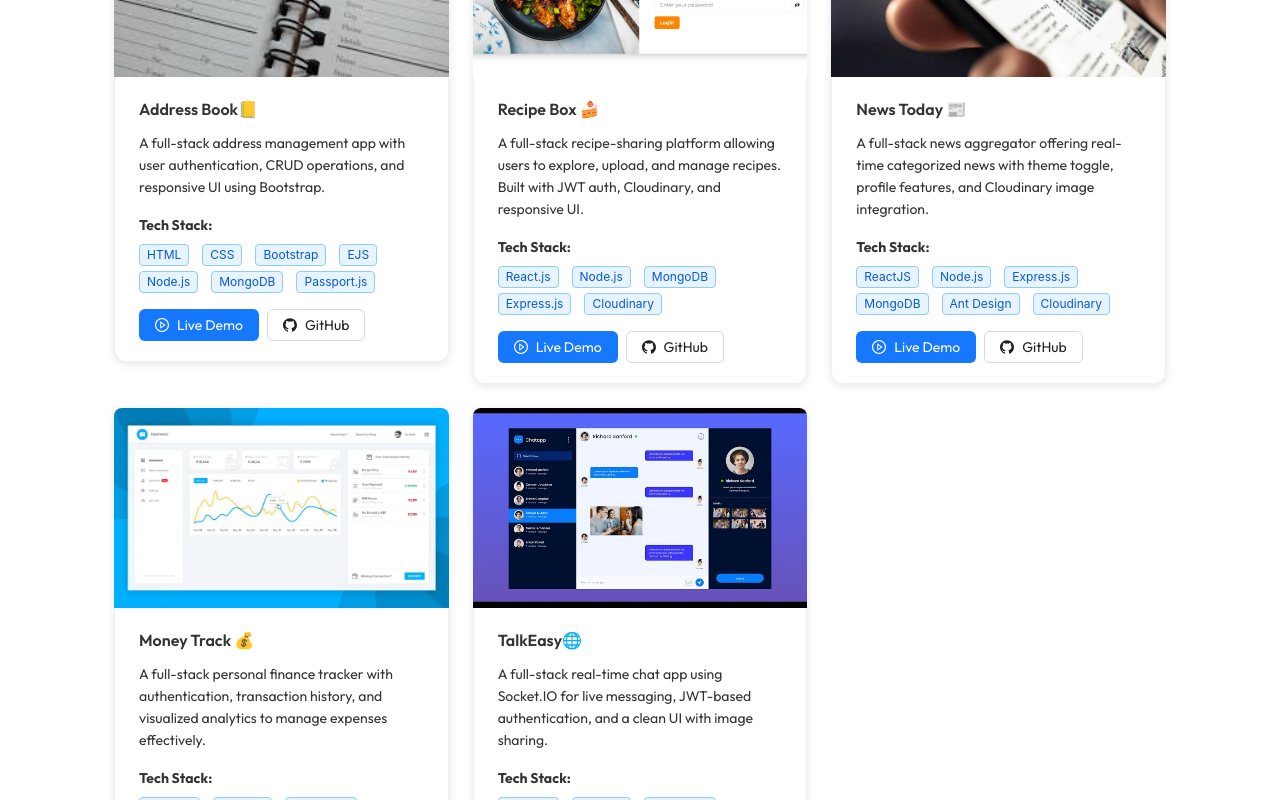
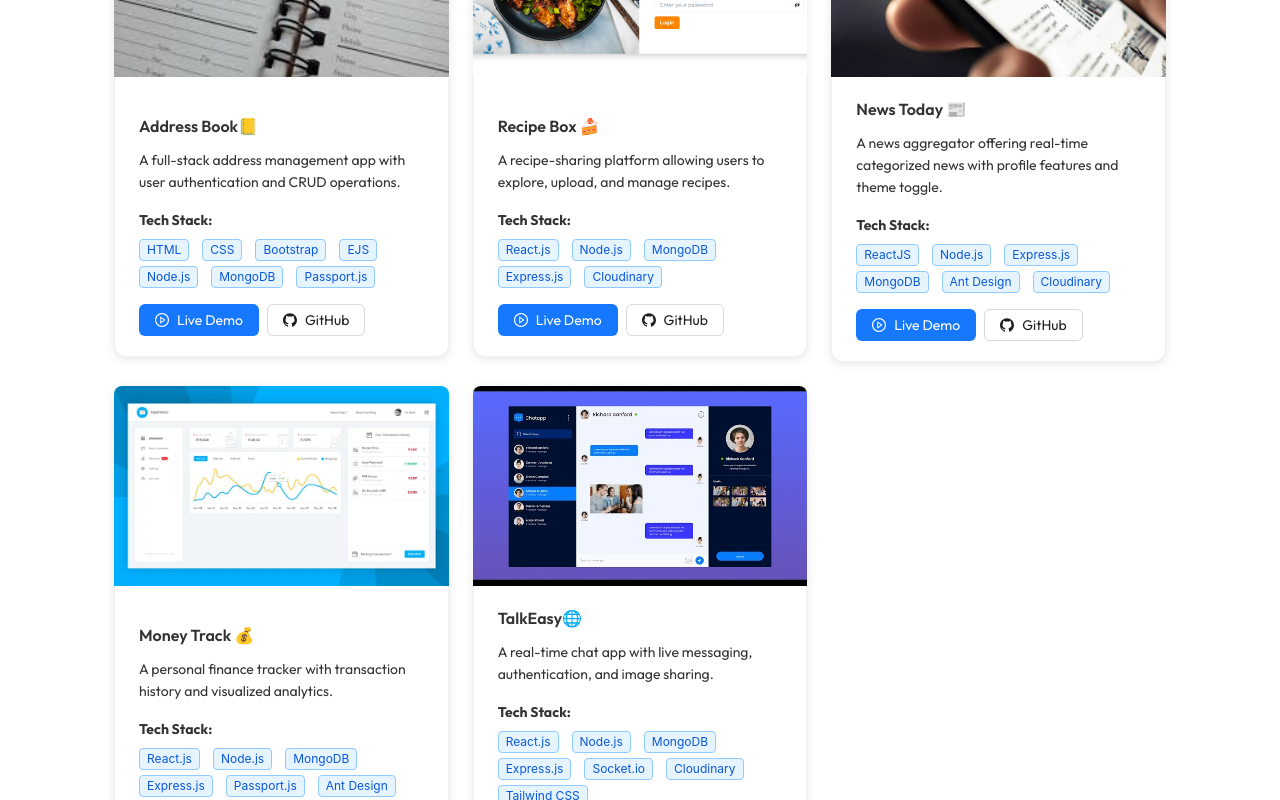
Before and after one commit to sathwikpedapati/portfolio, a React (Create React App) app: page / in a window 1280 px wide. Shown: the part 1420-2220 px from the top of the page. Built offline with nearby package versions, Linux system fonts and the light colour scheme.

Commit message:
Update Projects.js

```diff
--- a/src/components/Projects.js
+++ b/src/components/Projects.js
@@ -5,7 +5,7 @@ import { GithubOutlined, PlayCircleOutlined } from '@ant-design/icons';
 const projectData = [
   {
     title: 'Address Book📒',
-    description: 'A full-stack address management app with user authentication, CRUD operations, and responsive UI using Bootstrap.',
+    description: 'A full-stack address management app with user authentication and CRUD operations.',
     stack: ['HTML', 'CSS', 'Bootstrap', 'EJS', 'Node.js', 'MongoDB', 'Passport.js'],
     live: 'https://address-book-mv3s.onrender.com/alladdress',
     github: 'https://github.com/sathwikpedapati/Address-Book',
@@ -13,7 +13,7 @@ const projectData = [
   },
   {
     title: 'Recipe Box 🍰',
-    description: 'A full-stack recipe-sharing platform allowing users to explore, upload, and manage recipes. Built with JWT auth, Cloudinary, and responsive UI.',
+    description: 'A recipe-sharing platform allowing users to explore, upload, and manage recipes.',
     stack: ['React.js', 'Node.js', 'MongoDB', 'Express.js', 'Cloudinary'],
     live: 'https://recipe-heaven-five.vercel.app/',
     github: 'https://github.com/sathwikpedapati/Recipe-Heaven',
@@ -21,7 +21,7 @@ const projectData = [
   },
   {
     title: 'News Today 📰',
-    description: 'A full-stack news aggregator offering real-time categorized news with theme toggle, profile features, and Cloudinary image integration.',
+    description: 'A news aggregator offering real-time categorized news with profile features and theme toggle.',
     stack: ['ReactJS', 'Node.js', 'Express.js', 'MongoDB', 'Ant Design', 'Cloudinary'],
     live: 'https://news-six-smoky.vercel.app/login',
     github: 'https://github.com/sathwikpedapati/News',
@@ -29,7 +29,7 @@ const projectData = [
   },
   {
     title: 'Money Track 💰',
-    description: 'A full-stack personal finance tracker with authentication, transaction history, and visualized analytics to manage expenses effectively.',
+    description: 'A personal finance tracker with transaction history and visualized analytics.',
     stack: ['React.js', 'Node.js', 'MongoDB', 'Express.js', 'Passport.js', 'Ant Design'],
     live: 'https://budget-buddy-ashen.vercel.app/login',
     github: 'https://github.com/sathwikpedapati/Budget-Buddy',
@@ -37,7 +37,7 @@ const projectData = [
   },
   {
     title: 'TalkEasy🌐',
-    description: 'A full-stack real-time chat app using Socket.IO for live messaging, JWT-based authentication, and a clean UI with image sharing.',
+    description: 'A real-time chat app with live messaging, authentication, and image sharing.',
     stack: ['React.js', 'Node.js', 'MongoDB', 'Express.js', 'Socket.io', 'Cloudinary', 'Tailwind CSS'],
     live: 'https://talk-easy-zjl5.vercel.app/login',
     github: 'https://github.com/sathwikpedapati/Talk-Easy',
```
